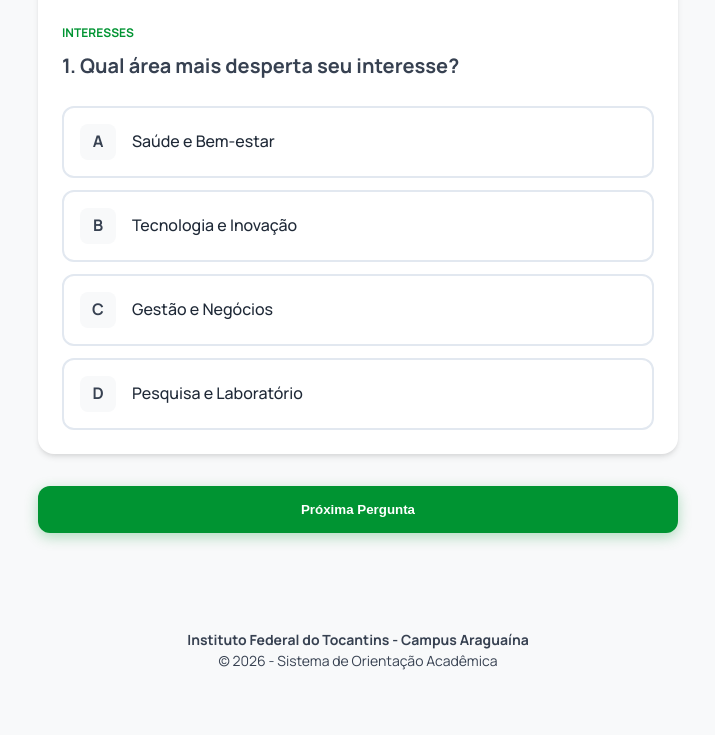
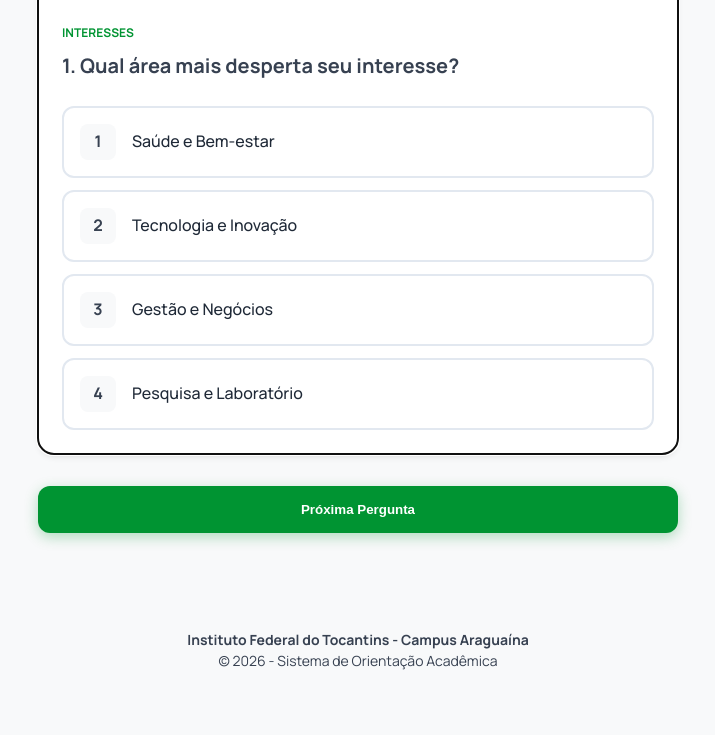
Before and after one commit to kinberlysantos/Quizur-IFTO-Sistema-Pratico-de-Orienta-o-Acad-mica-para-Escolha-de-Cursos-Superiores, a PHP site: page / in a window 1280 px wide. Shown: the part 417-1152 px from the top of the page, without its empty margins (282-997 px from the left). Run offline with PHP 8.4, Linux system fonts and the light colour scheme.

Commit message:
feat: suporte a input do teclado

```diff
--- a/index.html
+++ b/index.html
@@ -36,10 +36,10 @@
         <span class="category-label">Interesses</span>
         <h3 class="question-text">1. Qual área mais desperta seu interesse?</h3>
         <div class="options-group">
-          <label class="option-card"><input type="radio" name="q1" value="A" required><span class="option-letter">A</span><span class="option-text">Saúde e Bem-estar</span></label>
-          <label class="option-card"><input type="radio" name="q1" value="B"><span class="option-letter">B</span><span class="option-text">Tecnologia e Inovação</span></label>
-          <label class="option-card"><input type="radio" name="q1" value="C"><span class="option-letter">C</span><span class="option-text">Gestão e Negócios</span></label>
-          <label class="option-card"><input type="radio" name="q1" value="D"><span class="option-letter">D</span><span class="option-text">Pesquisa e Laboratório</span></label>
+          <label class="option-card"><input type="radio" name="q1" value="1" required><span class="option-number">1</span><span class="option-text">Saúde e Bem-estar</span></label>
+          <label class="option-card"><input type="radio" name="q1" value="2"><span class="option-number">2</span><span class="option-text">Tecnologia e Inovação</span></label>
+          <label class="option-card"><input type="radio" name="q1" value="3"><span class="option-number">3</span><span class="option-text">Gestão e Negócios</span></label>
+          <label class="option-card"><input type="radio" name="q1" value="4"><span class="option-number">4</span><span class="option-text">Pesquisa e Laboratório</span></label>
         </div>
       </div>
     </article>
@@ -51,10 +51,10 @@
         <span class="category-label">Ambiente</span>
         <h3 class="question-text">2. Você prefere trabalhar:</h3>
         <div class="options-group">
-          <label class="option-card"><input type="radio" name="q2" value="A"><span class="option-letter">A</span><span class="option-text">Lidando diretamente com pessoas</span></label>
-          <label class="option-card"><input type="radio" name="q2" value="B"><span class="option-letter">B</span><span class="option-text">Desenvolvendo sistemas e lógica</span></label>
-          <label class="option-card"><input type="radio" name="q2" value="C"><span class="option-letter">C</span><span class="option-text">Organizando processos e empresas</span></label>
-          <label class="option-card"><input type="radio" name="q2" value="D"><span class="option-letter">D</span><span class="option-text">Realizando análises técnicas e científicas</span></label>
+          <label class="option-card"><input type="radio" name="q2" value="1"><span class="option-number">1</span><span class="option-text">Lidando diretamente com pessoas</span></label>
+          <label class="option-card"><input type="radio" name="q2" value="2"><span class="option-number">2</span><span class="option-text">Desenvolvendo sistemas e lógica</span></label>
+          <label class="option-card"><input type="radio" name="q2" value="3"><span class="option-number">3</span><span class="option-text">Organizando processos e empresas</span></label>
+          <label class="option-card"><input type="radio" name="q2" value="4"><span class="option-number">4</span><span class="option-text">Realizando análises técnicas e científicas</span></label>
         </div>
       </div>
     </article>
@@ -66,10 +66,10 @@
         <span class="category-label">Perfil</span>
         <h3 class="question-text">3. Seu perfil comportamental é mais:</h3>
         <div class="options-group">
-          <label class="option-card"><input type="radio" name="q3" value="A"><span class="option-letter">A</span><span class="option-text">Assistencial e empático</span></label>
-          <label class="option-card"><input type="radio" name="q3" value="B"><span class="option-letter">B</span><span class="option-text">Investigativo e focado em detalhes</span></label>
-          <label class="option-card"><input type="radio" name="q3" value="C"><span class="option-letter">C</span><span class="option-text">Liderança e visão estratégica</span></label>
-          <label class="option-card"><input type="radio" name="q3" value="D"><span class="option-letter">D</span><span class="option-text">Analítico e metódico</span></label>
+          <label class="option-card"><input type="radio" name="q3" value="1"><span class="option-number">1</span><span class="option-text">Assistencial e empático</span></label>
+          <label class="option-card"><input type="radio" name="q3" value="2"><span class="option-number">2</span><span class="option-text">Investigativo e focado em detalhes</span></label>
+          <label class="option-card"><input type="radio" name="q3" value="3"><span class="option-number">3</span><span class="option-text">Liderança e visão estratégica</span></label>
+          <label class="option-card"><input type="radio" name="q3" value="4"><span class="option-number">4</span><span class="option-text">Analítico e metódico</span></label>
         </div>
       </div>
     </article>
@@ -81,10 +81,10 @@
         <span class="category-label">Habilidades</span>
         <h3 class="question-text">4. Você gosta de atividades que envolvem:</h3>
         <div class="options-group">
-          <label class="option-card"><input type="radio" name="q4" value="A"><span class="option-letter">A</span><span class="option-text">Cuidados clínicos e saúde pública</span></label>
-          <label class="option-card"><input type="radio" name="q4" value="B"><span class="option-letter">B</span><span class="option-text">Programação e criação de softwares</span></label>
-          <label class="option-card"><input type="radio" name="q4" value="C"><span class="option-letter">C</span><span class="option-text">Planejamento e gestão industrial</span></label>
-          <label class="option-card"><input type="radio" name="q4" value="D"><span class="option-letter">D</span><span class="option-text">Exames laboratoriais e diagnósticos</span></label>
+          <label class="option-card"><input type="radio" name="q4" value="1"><span class="option-number">1</span><span class="option-text">Cuidados clínicos e saúde pública</span></label>
+          <label class="option-card"><input type="radio" name="q4" value="2"><span class="option-number">2</span><span class="option-text">Programação e criação de softwares</span></label>
+          <label class="option-card"><input type="radio" name="q4" value="3"><span class="option-number">3</span><span class="option-text">Planejamento e gestão industrial</span></label>
+          <label class="option-card"><input type="radio" name="q4" value="4"><span class="option-number">4</span><span class="option-text">Exames laboratoriais e diagnósticos</span></label>
         </div>
       </div>
     </article>
@@ -96,10 +96,10 @@
         <span class="category-label">Resolução</span>
         <h3 class="question-text">5. Prefere resolver problemas relacionados a:</h3>
         <div class="options-group">
-          <label class="option-card"><input type="radio" name="q5" value="A"><span class="option-letter">A</span><span class="option-text">Bem-estar físico e prevenção</span></label>
-          <label class="option-card"><input type="radio" name="q5" value="B"><span class="option-letter">B</span><span class="option-text">Falhas de sistema e automação</span></label>
-          <label class="option-card"><input type="radio" name="q5" value="C"><span class="option-letter">C</span><span class="option-text">Eficiência e produtividade organizacional</span></label>
-          <label class="option-card"><input type="radio" name="q5" value="D"><span class="option-letter">D</span><span class="option-text">Controle de qualidade e análises químicas</span></label>
+          <label class="option-card"><input type="radio" name="q5" value="1"><span class="option-number">1</span><span class="option-text">Bem-estar físico e prevenção</span></label>
+          <label class="option-card"><input type="radio" name="q5" value="2"><span class="option-number">2</span><span class="option-text">Falhas de sistema e automação</span></label>
+          <label class="option-card"><input type="radio" name="q5" value="3"><span class="option-number">3</span><span class="option-text">Eficiência e produtividade organizacional</span></label>
+          <label class="option-card"><input type="radio" name="q5" value="4"><span class="option-number">4</span><span class="option-text">Controle de qualidade e análises químicas</span></label>
         </div>
       </div>
     </article>
@@ -111,10 +111,10 @@
         <span class="category-label">Local de Trabalho</span>
         <h3 class="question-text">6. Seu ambiente ideal de trabalho seria:</h3>
         <div class="options-group">
-          <label class="option-card"><input type="radio" name="q6" value="A"><span class="option-letter">A</span><span class="option-text">Hospital, clínica ou posto de saúde</span></label>
-          <label class="option-card"><input type="radio" name="q6" value="B"><span class="option-letter">B</span><span class="option-text">Empresa de tecnologia ou home office</span></label>
-          <label class="option-card"><input type="radio" name="q6" value="C"><span class="option-letter">C</span><span class="option-text">Indústria ou grandes corporações</span></label>
-          <label class="option-card"><input type="radio" name="q6" value="D"><span class="option-letter">D</span><span class="option-text">Laboratório de análises ou pesquisa</span></label>
+          <label class="option-card"><input type="radio" name="q6" value="1"><span class="option-number">1</span><span class="option-text">Hospital, clínica ou posto de saúde</span></label>
+          <label class="option-card"><input type="radio" name="q6" value="2"><span class="option-number">2</span><span class="option-text">Empresa de tecnologia ou home office</span></label>
+          <label class="option-card"><input type="radio" name="q6" value="3"><span class="option-number">3</span><span class="option-text">Indústria ou grandes corporações</span></label>
+          <label class="option-card"><input type="radio" name="q6" value="4"><span class="option-number">4</span><span class="option-text">Laboratório de análises ou pesquisa</span></label>
         </div>
       </div>
     </article>
@@ -126,10 +126,10 @@
         <span class="category-label">Foco</span>
         <h3 class="question-text">7. Você prefere atividades predominantemente:</h3>
         <div class="options-group">
-          <label class="option-card"><input type="radio" name="q7" value="A"><span class="option-letter">A</span><span class="option-text">Humanizadas e de cuidado</span></label>
-          <label class="option-card"><input type="radio" name="q7" value="B"><span class="option-letter">B</span><span class="option-text">Lógicas e matemáticas</span></label>
-          <label class="option-card"><input type="radio" name="q7" value="C"><span class="option-letter">C</span><span class="option-text">Estratégicas e administrativas</span></label>
-          <label class="option-card"><input type="radio" name="q7" value="D"><span class="option-letter">D</span><span class="option-text">Experimentais e técnicas</span></label>
+          <label class="option-card"><input type="radio" name="q7" value="1"><span class="option-number">1</span><span class="option-text">Humanizadas e de cuidado</span></label>
+          <label class="option-card"><input type="radio" name="q7" value="2"><span class="option-number">2</span><span class="option-text">Lógicas e matemáticas</span></label>
+          <label class="option-card"><input type="radio" name="q7" value="3"><span class="option-number">3</span><span class="option-text">Estratégicas e administrativas</span></label>
+          <label class="option-card"><input type="radio" name="q7" value="4"><span class="option-number">4</span><span class="option-text">Experimentais e técnicas</span></label>
         </div>
       </div>
     </article>
@@ -141,10 +141,10 @@
         <span class="category-label">Impacto</span>
         <h3 class="question-text">8. Seu objetivo profissional principal é:</h3>
         <div class="options-group">
-          <label class="option-card"><input type="radio" name="q8" value="A"><span class="option-letter">A</span><span class="option-text">Ajudar na recuperação de pacientes</span></label>
-          <label class="option-card"><input type="radio" name="q8" value="B"><span class="option-letter">B</span><span class="option-text">Desenvolver tecnologias disruptivas</span></label>
-          <label class="option-card"><input type="radio" name="q8" value="C"><span class="option-letter">C</span><span class="option-text">Otimizar resultados de organizações</span></label>
-          <label class="option-card"><input type="radio" name="q8" value="D"><span class="option-letter">D</span><span class="option-text">Gerar dados precisos para diagnósticos</span></label>
+          <label class="option-card"><input type="radio" name="q8" value="1"><span class="option-number">1</span><span class="option-text">Ajudar na recuperação de pacientes</span></label>
+          <label class="option-card"><input type="radio" name="q8" value="2"><span class="option-number">2</span><span class="option-text">Desenvolver tecnologias disruptivas</span></label>
+          <label class="option-card"><input type="radio" name="q8" value="3"><span class="option-number">3</span><span class="option-text">Otimizar resultados de organizações</span></label>
+          <label class="option-card"><input type="radio" name="q8" value="4"><span class="option-number">4</span><span class="option-text">Gerar dados precisos para diagnósticos</span></label>
         </div>
       </div>
     </article>
@@ -156,10 +156,10 @@
         <span class="category-label">Identificação</span>
         <h3 class="question-text">9. Com qual dessas ferramentas você se identifica mais?</h3>
         <div class="options-group">
-          <label class="option-card"><input type="radio" name="q9" value="A"><span class="option-letter">A</span><span class="option-text">Prontuários e estetoscópios</span></label>
-          <label class="option-card"><input type="radio" name="q9" value="B"><span class="option-letter">B</span><span class="option-text">Computadores e códigos</span></label>
-          <label class="option-card"><input type="radio" name="q9" value="C"><span class="option-letter">C</span><span class="option-text">Planilhas e fluxogramas</span></label>
-          <label class="option-card"><input type="radio" name="q9" value="D"><span class="option-letter">D</span><span class="option-text">Microscópios e reagentes</span></label>
+          <label class="option-card"><input type="radio" name="q9" value="1"><span class="option-number">1</span><span class="option-text">Prontuários e estetoscópios</span></label>
+          <label class="option-card"><input type="radio" name="q9" value="2"><span class="option-number">2</span><span class="option-text">Computadores e códigos</span></label>
+          <label class="option-card"><input type="radio" name="q9" value="3"><span class="option-number">3</span><span class="option-text">Planilhas e fluxogramas</span></label>
+          <label class="option-card"><input type="radio" name="q9" value="4"><span class="option-number">4</span><span class="option-text">Microscópios e reagentes</span></label>
         </div>
       </div>
     </article>
@@ -171,10 +171,10 @@
         <span class="category-label">Carreira</span>
         <h3 class="question-text">10. Como você se vê daqui a 5 anos?</h3>
         <div class="options-group">
-          <label class="option-card"><input type="radio" name="q10" value="A"><span class="option-letter">A</span><span class="option-text">Atuando na linha de frente da saúde</span></label>
-          <label class="option-card"><input type="radio" name="q10" value="B"><span class="option-letter">B</span><span class="option-text">Liderando projetos de software</span></label>
-          <label class="option-card"><input type="radio" name="q10" value="C"><span class="option-letter">C</span><span class="option-text">Gerenciando operações industriais</span></label>
-          <label class="option-card"><input type="radio" name="q10" value="D"><span class="option-letter">D</span><span class="option-text">Trabalhando em um centro de diagnóstico</span></label>
+          <label class="option-card"><input type="radio" name="q10" value="1"><span class="option-number">1</span><span class="option-text">Atuando na linha de frente da saúde</span></label>
+          <label class="option-card"><input type="radio" name="q10" value="2"><span class="option-number">2</span><span class="option-text">Liderando projetos de software</span></label>
+          <label class="option-card"><input type="radio" name="q10" value="3"><span class="option-number">3</span><span class="option-text">Gerenciando operações industriais</span></label>
+          <label class="option-card"><input type="radio" name="q10" value="4"><span class="option-number">4</span><span class="option-text">Trabalhando em um centro de diagnóstico</span></label>
         </div>
       </div>
     </article>
--- a/styles.css
+++ b/styles.css
@@ -80,6 +80,33 @@ body {
   max-width: 42rem;
   margin: 2rem auto;
   padding: 0 1rem;
+  min-height: 60vh;
+}
+
+/* Animações */
+@keyframes fadeIn {
+  from { opacity: 0; transform: translateY(10px); }
+  to { opacity: 1; transform: translateY(0); }
+}
+
+@keyframes shake {
+  0%, 100% { transform: translateX(0); }
+  25% { transform: translateX(-5px); }
+  75% { transform: translateX(5px); }
+}
+
+@keyframes popIn {
+  0% { transform: scale(0.95); }
+  50% { transform: scale(1.02); }
+  100% { transform: scale(1); }
+}
+
+.fade-in {
+  animation: fadeIn 0.4s ease-out forwards;
+}
+
+.shake {
+  animation: shake 0.3s ease-in-out;
 }
 
 /* 3.1 Card de Pergunta */
@@ -155,7 +183,7 @@ body {
   display: none;
 }
 
-.option-letter {
+.option-number {
   width: 2.25rem;
   height: 2.25rem;
   background: var(--bg-light);
```
Also changed, not shown: other parts of styles.css (+43 -1 lines), docs/design-system.md (+1 -1 lines), script.js (+118 -42 lines).
